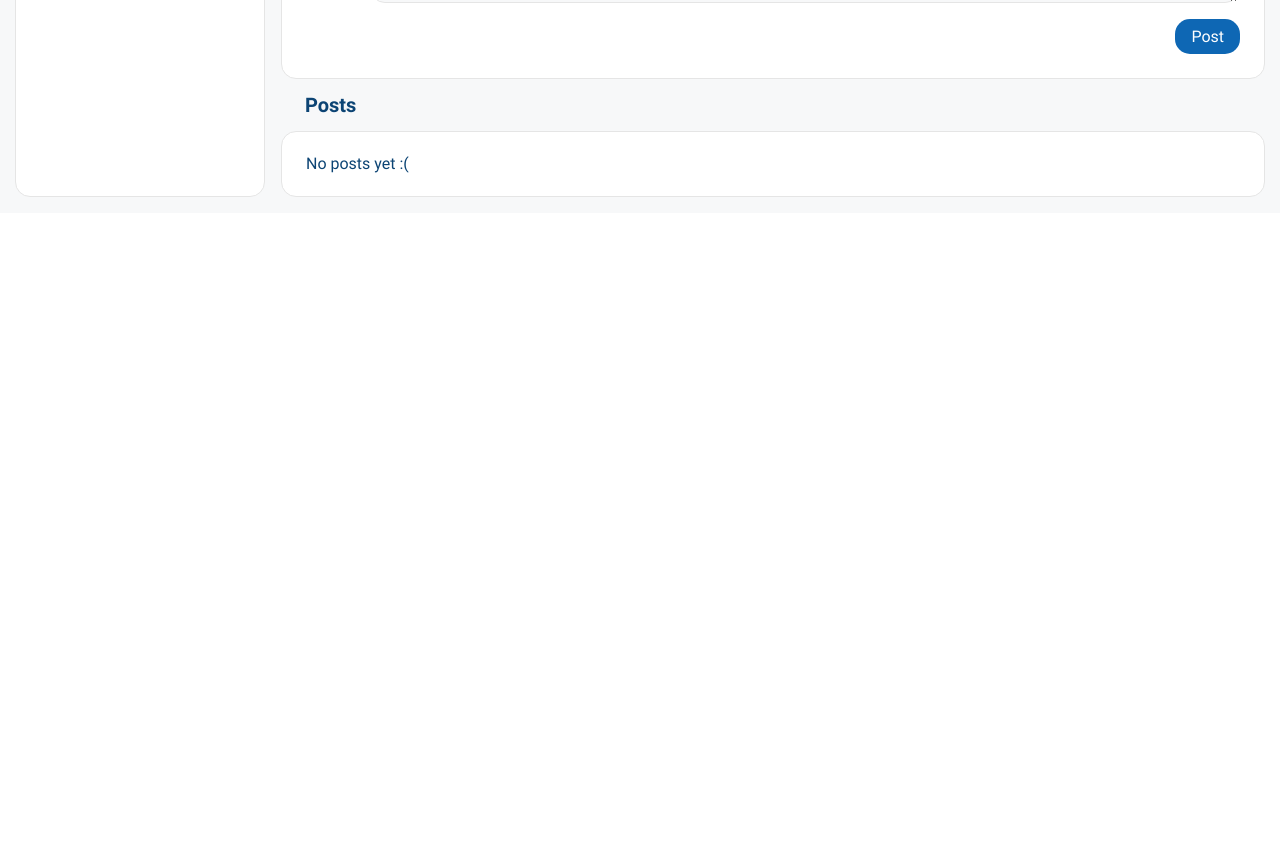
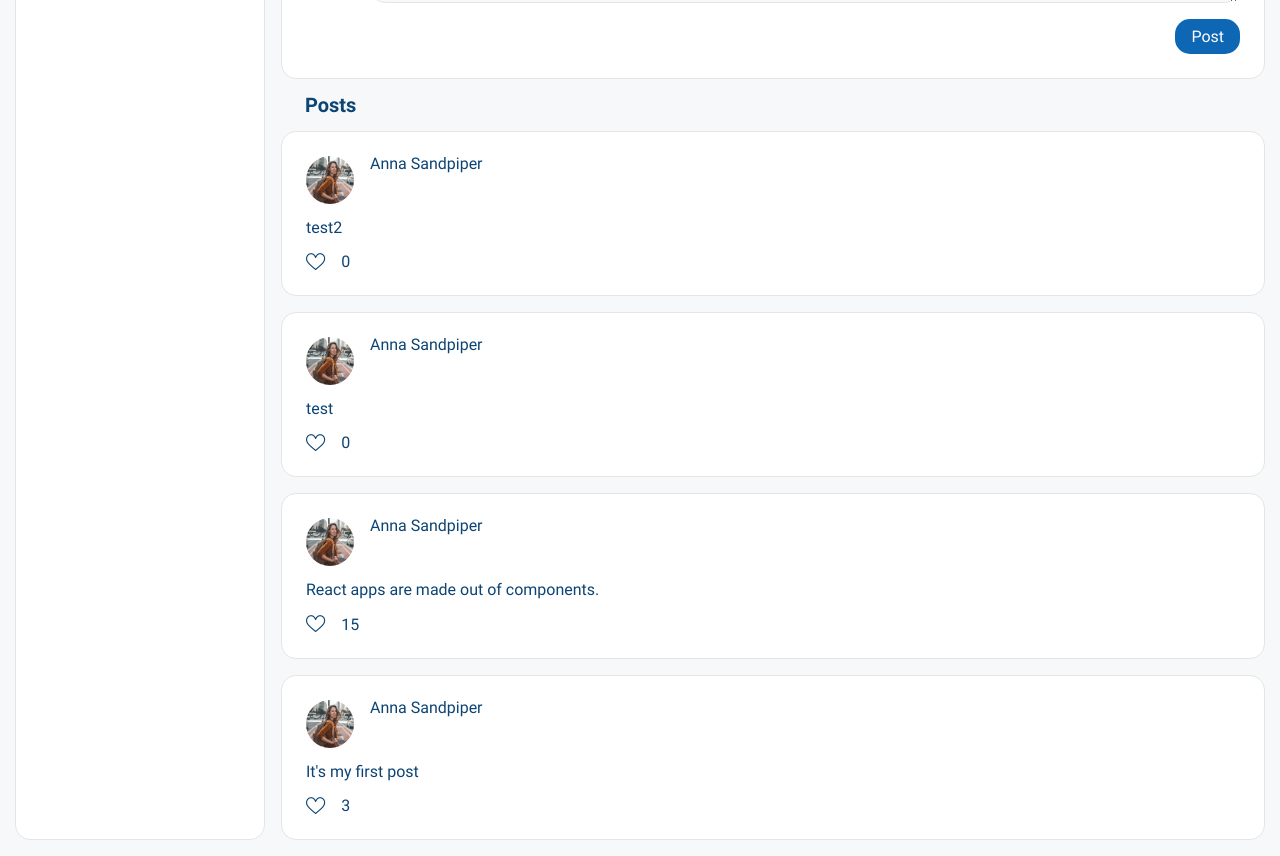
Before and after one commit to anna-kulyk/social-network, a React (Create React App) app: page / in a window 1280 px wide. Shown: the part 620-1476 px from the top of the page. Before the commit the page ends 833 px from the top, so only its background shows below. Built offline with nearby package versions, Linux system fonts and the light colour scheme; data requests are answered from the project's data file.

Commit message:
rewrite addPost functionality using RTK Query

```diff
--- a/db.json
+++ b/db.json
@@ -1,6 +1,29 @@
 {
   "posts": [
-
+    {
+      "id": 1,
+      "post": "It's my first post",
+      "likes": 3,
+      "liked": false
+    },
+    {
+      "id": 2,
+      "post": "React apps are made out of components.",
+      "likes": 15,
+      "liked": false
+    },
+    {
+      "id": 1680929458232,
+      "post": "test",
+      "likes": 0,
+      "liked": false
+    },
+    {
+      "id": 1680929463412,
+      "post": "test2",
+      "likes": 0,
+      "liked": false
+    }
   ],
   "comments": [
     {
--- a/src/components/Profile/NewPost/NewPost.jsx
+++ b/src/components/Profile/NewPost/NewPost.jsx
@@ -2,22 +2,35 @@ import React, { useState } from 'react';
 import './NewPost.scss';
 import avatar from '../../../assets/images/avatar.jpg';
 import { Link } from 'react-router-dom';
-import { useDispatch } from 'react-redux';
-import { addPost } from '../../../store/redusers/postsSlice';
+// import { useDispatch } from 'react-redux';
+// import { addPost } from '../../../store/redusers/postsSlice';
+import { useAddPostMutation } from '../../../services/postsService';
 
 const NewPost = () => {
 
     const placeholder = 'What do you want to post?';
     const [newPostInput, setNewPostInput] = useState('');
-    const dispatch = useDispatch();
+    // const dispatch = useDispatch();
+    const [addPost] = useAddPostMutation();
 
     const btnClickHandler = (e) => {
-        const newPost = newPostInput.trim();
-        if (newPost !== '') {
-            dispatch(addPost(newPostInput));
-            setNewPostInput('');
+        // const newPost = newPostInput.trim();
+        // if (newPost !== '') {
+        //     dispatch(addPost(newPostInput));
+        //     setNewPostInput('');
+        // }
+        e.preventDefault();
+        const postText = newPostInput.trim();
+        if (postText === '') return;
+
+        const postId = new Date().getTime();
+        const newPost = {
+            "id": postId,
+            "post": postText,
+            "likes": 0,
+            "liked": false
         }
-        e.preventDefault();
+        addPost(newPost).then(() => setNewPostInput(''));
     }
 
     return (
--- a/src/components/Profile/Posts/Posts.jsx
+++ b/src/components/Profile/Posts/Posts.jsx
@@ -7,7 +7,7 @@ import { useGetPostsQuery } from '../../../services/postsService';
 const Posts = () => {
 
     const { data: posts } = useGetPostsQuery();
-    posts && console.log(posts);
+    // posts && console.log(posts);
 
     // const posts = useSelector((state) => state.posts.posts);
     const postElements = posts && posts.map((post) => <Post message={post.post} likeCount={post.likes} liked={post.liked}
--- a/src/services/postsService.js
+++ b/src/services/postsService.js
@@ -4,6 +4,7 @@ import { createApi, fetchBaseQuery } from '@reduxjs/toolkit/query/react';
 export const postsApi = createApi({
     reducerPath: 'postsApi',
     baseQuery: fetchBaseQuery({ baseUrl: 'http://localhost:8000/' }),
+    tagTypes: ['Post'],
     endpoints: (builder) => ({
         getPosts: builder.query({
             query: () => {
@@ -11,10 +12,21 @@ export const postsApi = createApi({
                     url: '/posts?_sort=id&_order=desc&_limit=10'
                 }
             },
+            providesTags: ['Post'],
+        }),
+        addPost: builder.mutation({
+            query: (body) => {
+                return {
+                    url: `/posts`,
+                    method: "POST",
+                    body
+                };
+            },
+            invalidatesTags: ['Post'],
         }),
     }),
 })
 
 // Export hooks for usage in functional components, which are
 // auto-generated based on the defined endpoints
-export const { useGetPostsQuery } = postsApi
+export const { useGetPostsQuery, useAddPostMutation } = postsApi
```
Lines whose indentation alone changed are shown as unchanged.
